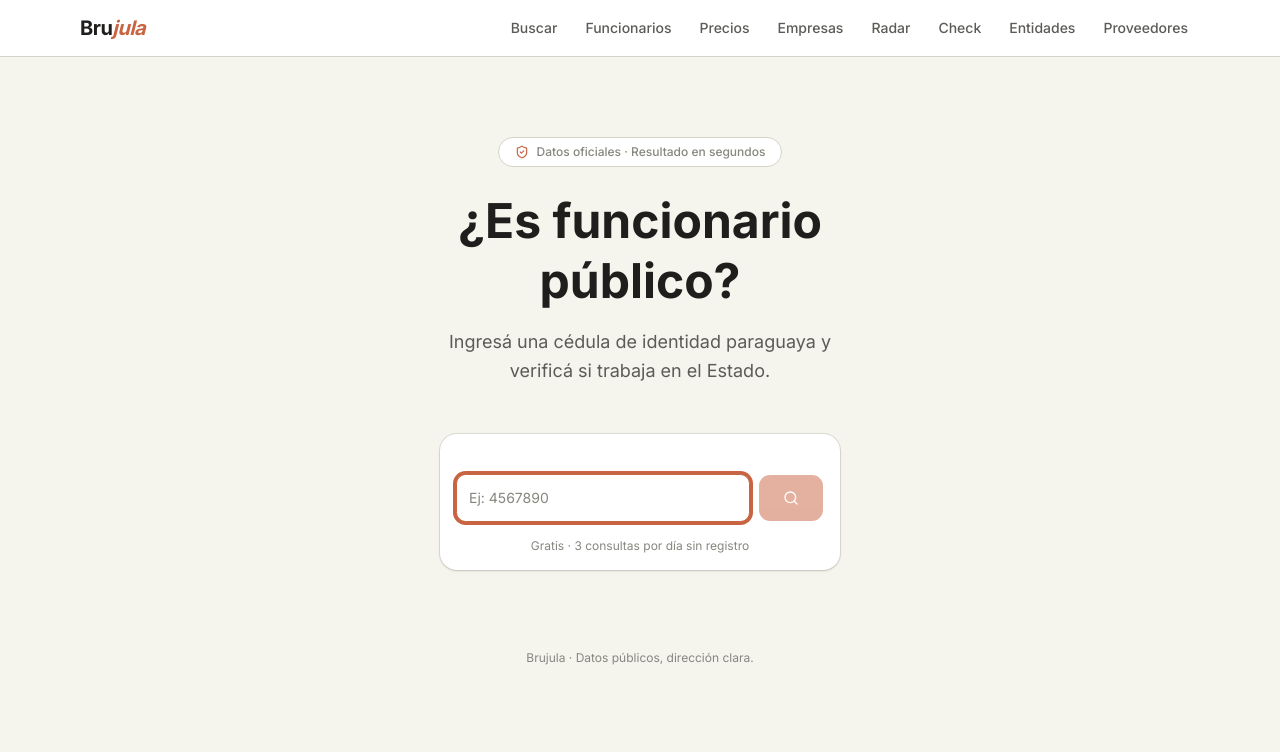
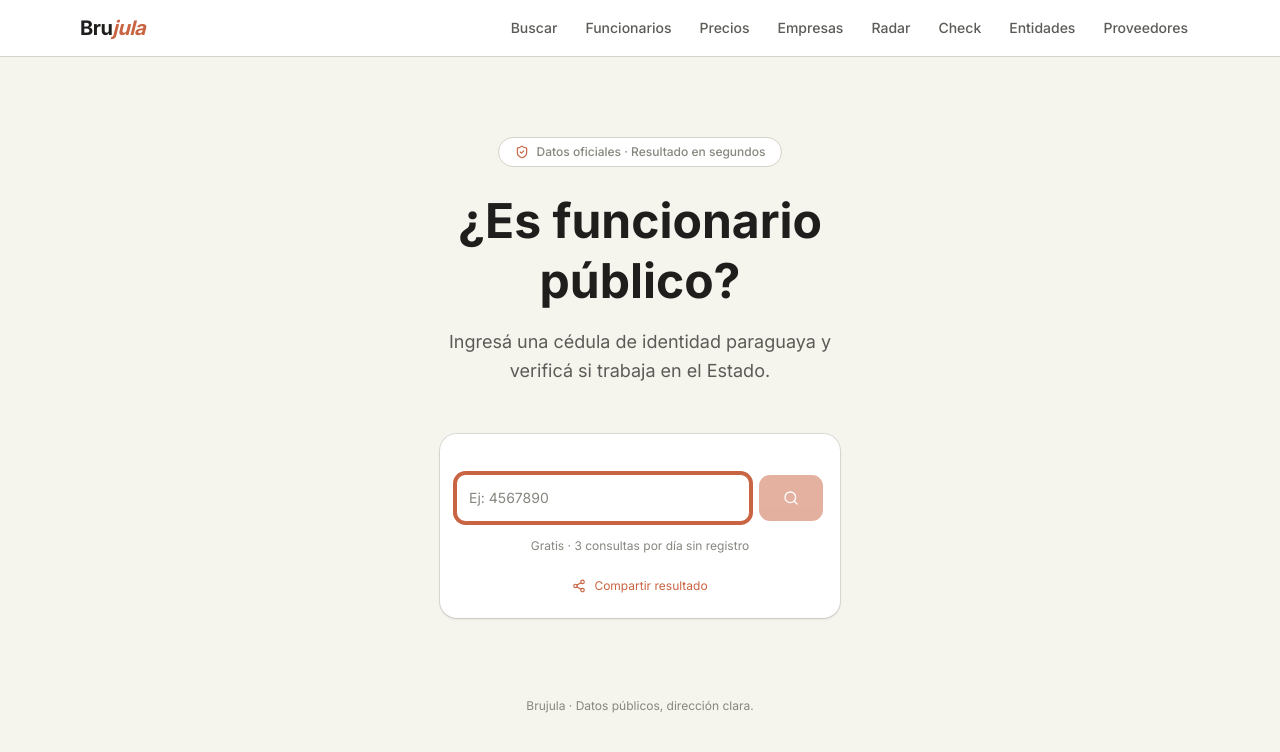
Before and after one commit to abrahamkohan/brujula.digital, a Next.js app: page /verificar in a window 1280 px wide. Shown: the top 752 px of the page. Built offline with nearby package versions, Linux system fonts and the light colour scheme.

Commit message:
feat: share button en verificar + skeleton prep

```diff
--- a/src/app/verificar/page.tsx
+++ b/src/app/verificar/page.tsx
@@ -5,7 +5,7 @@ import { Input } from "@/components/ui/input";
 import { Button } from "@/components/ui/button";
 import { Card, CardContent, CardHeader, CardTitle, CardDescription } from "@/components/ui/card";
 import { Badge } from "@/components/ui/badge";
-import { Search, ShieldCheck, UserX, Loader2, AlertCircle } from "lucide-react";
+import { Search, ShieldCheck, UserX, Loader2, AlertCircle, Share2, Check } from "lucide-react";
 
 interface Resultado {
   encontrado: boolean;
@@ -23,6 +23,13 @@ export default function VerificarPage() {
   const [loading, setLoading] = useState(false);
   const [resultado, setResultado] = useState<Resultado | null>(null);
   const [error, setError] = useState<string | null>(null);
+  const [copied, setCopied] = useState(false);
+
+  function compartir() {
+    navigator.clipboard.writeText(`${window.location.origin}/verificar?ci=${ci}`);
+    setCopied(true);
+    setTimeout(() => setCopied(false), 2000);
+  }
 
   async function buscar() {
     setError(null);
@@ -96,6 +103,10 @@ export default function VerificarPage() {
             <p className="text-xs text-[#87867F] text-center">
               Gratis · 3 consultas por día sin registro
             </p>
+            <button onClick={compartir} className="w-full flex items-center justify-center gap-2 py-2 text-xs text-[#C96442] hover:bg-[#C96442]/5 rounded-lg transition-colors">
+              {copied ? <Check className="h-3.5 w-3.5" /> : <Share2 className="h-3.5 w-3.5" />}
+              {copied ? "¡Copiado!" : "Compartir resultado"}
+            </button>
           </CardContent>
         </Card>
 
```
